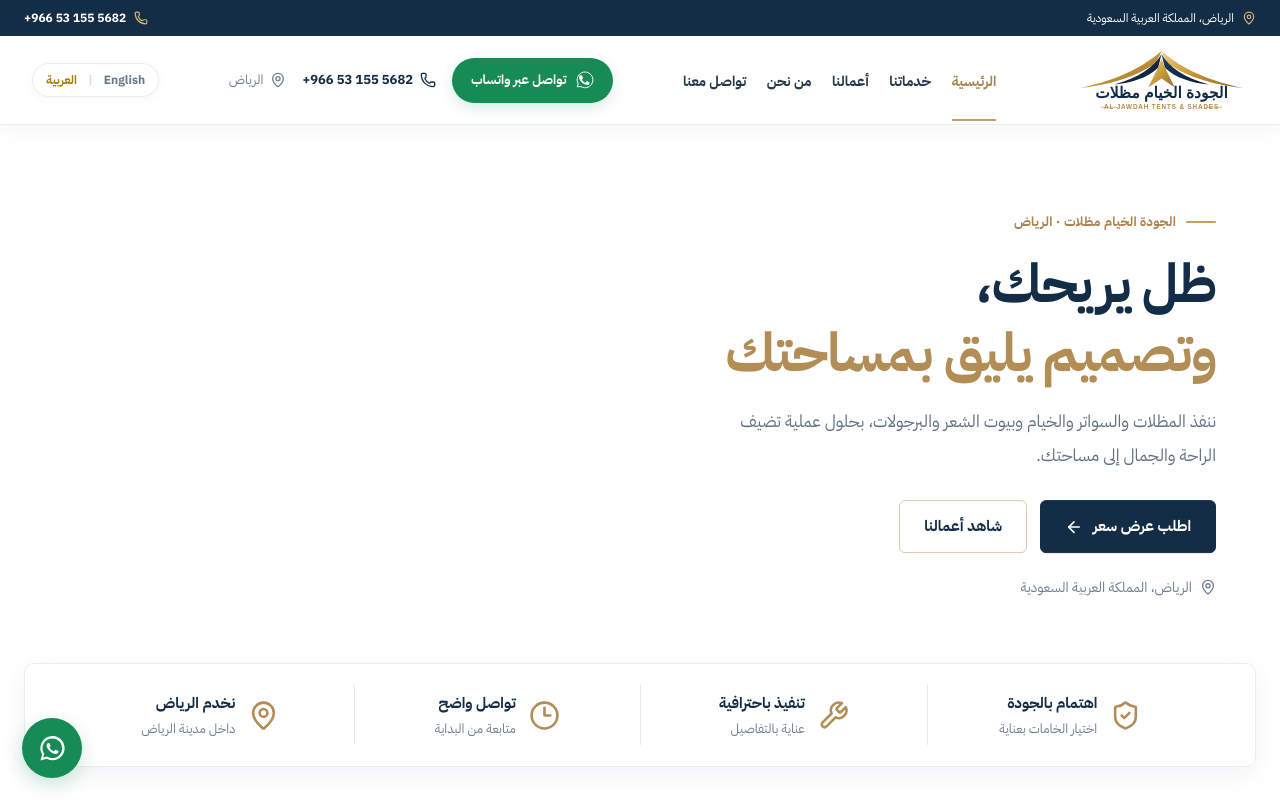
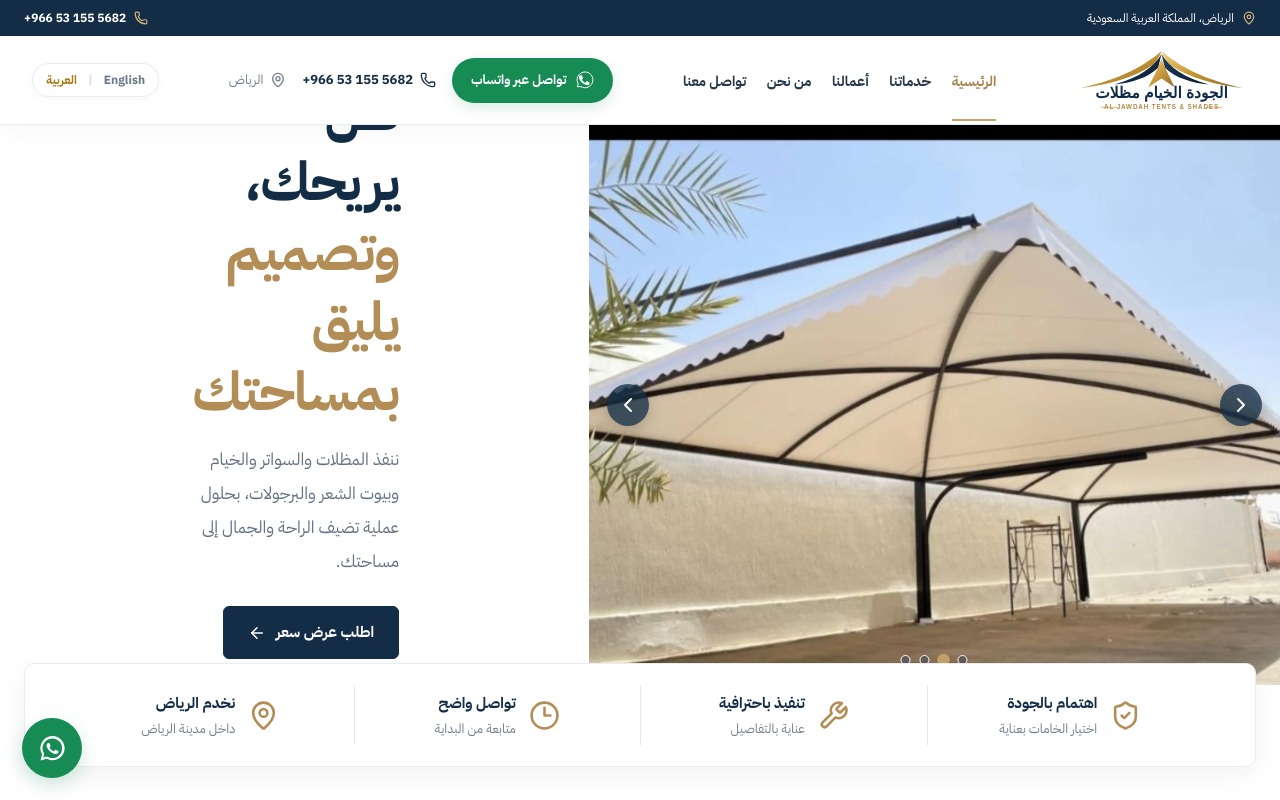
Before and after one commit to speed7852/demosite, a Next.js app: page / in a window 1280 px wide. Shown: the top 800 px of the page. Built offline with nearby package versions, Linux system fonts and the light colour scheme.

Commit message:
Restore desktop slideshow and separate image/text grid columns

```diff
--- a/app/globals.css
+++ b/app/globals.css
@@ -939,3 +939,88 @@ html[dir="ltr"] .hero-location{justify-content:flex-start}
  .hero h1{font-size:clamp(30px,3.6vw,42px)!important}
  .hero-lead{font-size:14px!important;line-height:1.8!important}
 }
+
+
+/* Restore slideshow visibility: use real desktop grid columns, not overlapping layers */
+@media(min-width:681px){
+ .hero{
+  display:grid!important;
+  grid-template-columns:minmax(0,54%) minmax(0,46%)!important;
+  grid-template-rows:560px!important;
+  position:relative!important;
+  height:560px!important;
+  min-height:560px!important;
+  overflow:hidden!important;
+  background:#fff!important;
+ }
+ .hero > .hero-image{
+  position:relative!important;
+  inset:auto!important;
+  grid-column:1!important;
+  grid-row:1!important;
+  display:block!important;
+  width:100%!important;
+  height:560px!important;
+  min-height:560px!important;
+  opacity:1!important;
+  visibility:visible!important;
+  z-index:1!important;
+  background-size:cover!important;
+  background-position:center center!important;
+  background-repeat:no-repeat!important;
+ }
+ .hero > .hero-image:before,.hero > .hero-image:after{display:none!important;content:none!important}
+ .hero > .hero-content{
+  position:relative!important;
+  inset:auto!important;
+  grid-column:2!important;
+  grid-row:1!important;
+  display:flex!important;
+  align-items:center!important;
+  justify-content:center!important;
+  width:100%!important;
+  max-width:none!important;
+  height:560px!important;
+  min-height:560px!important;
+  margin:0!important;
+  padding:42px clamp(24px,4vw,64px)!important;
+  box-sizing:border-box!important;
+  background:#fff!important;
+  z-index:2!important;
+  pointer-events:auto!important;
+ }
+ .hero .hero-copy{
+  position:relative!important;
+  inset:auto!important;
+  transform:none!important;
+  width:100%!important;
+  max-width:560px!important;
+  min-width:0!important;
+  margin:0!important;
+  padding:0!important;
+  background:#fff!important;
+  text-align:right!important;
+ }
+ html[dir="ltr"] .hero{
+  grid-template-columns:minmax(0,46%) minmax(0,54%)!important;
+ }
+ html[dir="ltr"] .hero > .hero-image{
+  grid-column:2!important;
+  grid-row:1!important;
+ }
+ html[dir="ltr"] .hero > .hero-content{
+  grid-column:1!important;
+  grid-row:1!important;
+ }
+ html[dir="ltr"] .hero .hero-copy{text-align:left!important}
+ .hero-slide-arrow,.hero-slide-dots{z-index:6!important;pointer-events:auto!important}
+}
+@media(min-width:681px) and (max-width:1000px){
+ .hero,.hero > .hero-image,.hero > .hero-content{
+  height:520px!important;min-height:520px!important;
+ }
+ .hero{grid-template-rows:520px!important}
+ .hero > .hero-content{padding:30px 22px!important}
+ .hero h1{font-size:clamp(30px,3.5vw,42px)!important}
+ .hero-lead{font-size:14px!important;line-height:1.8!important}
+}
```
